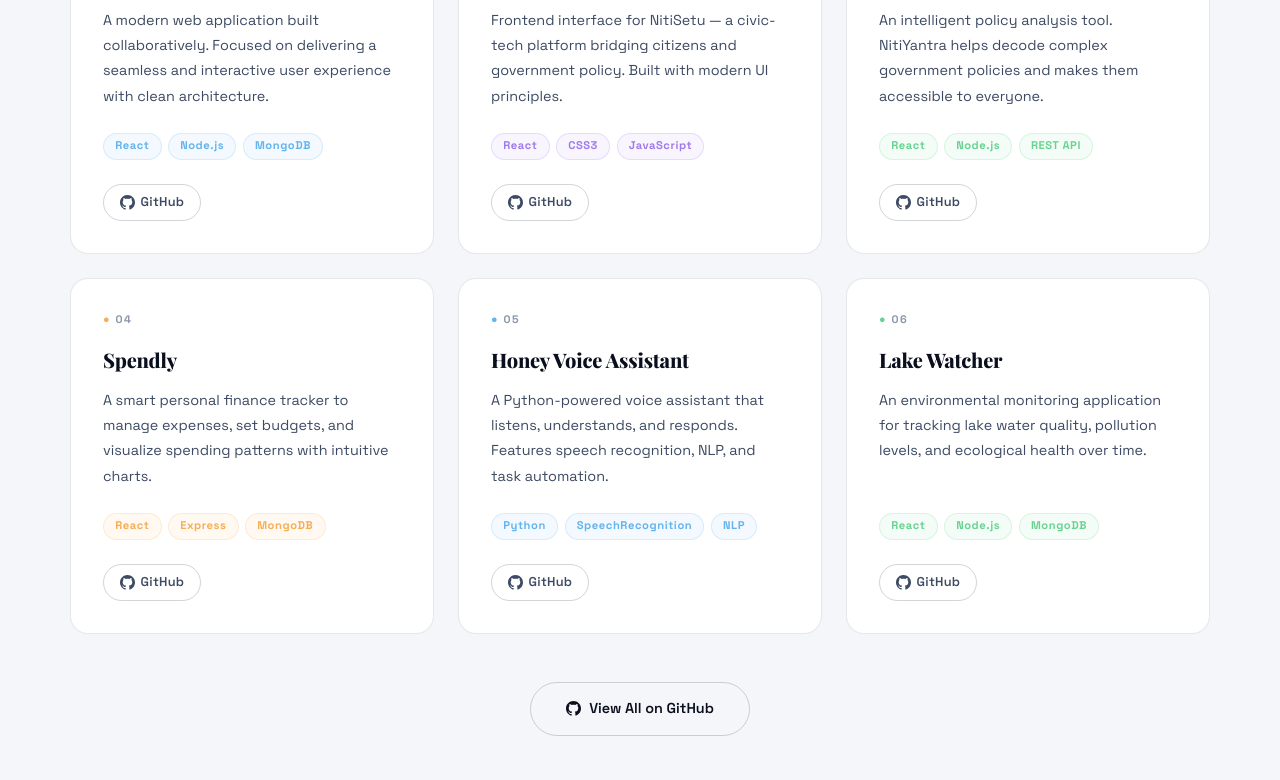
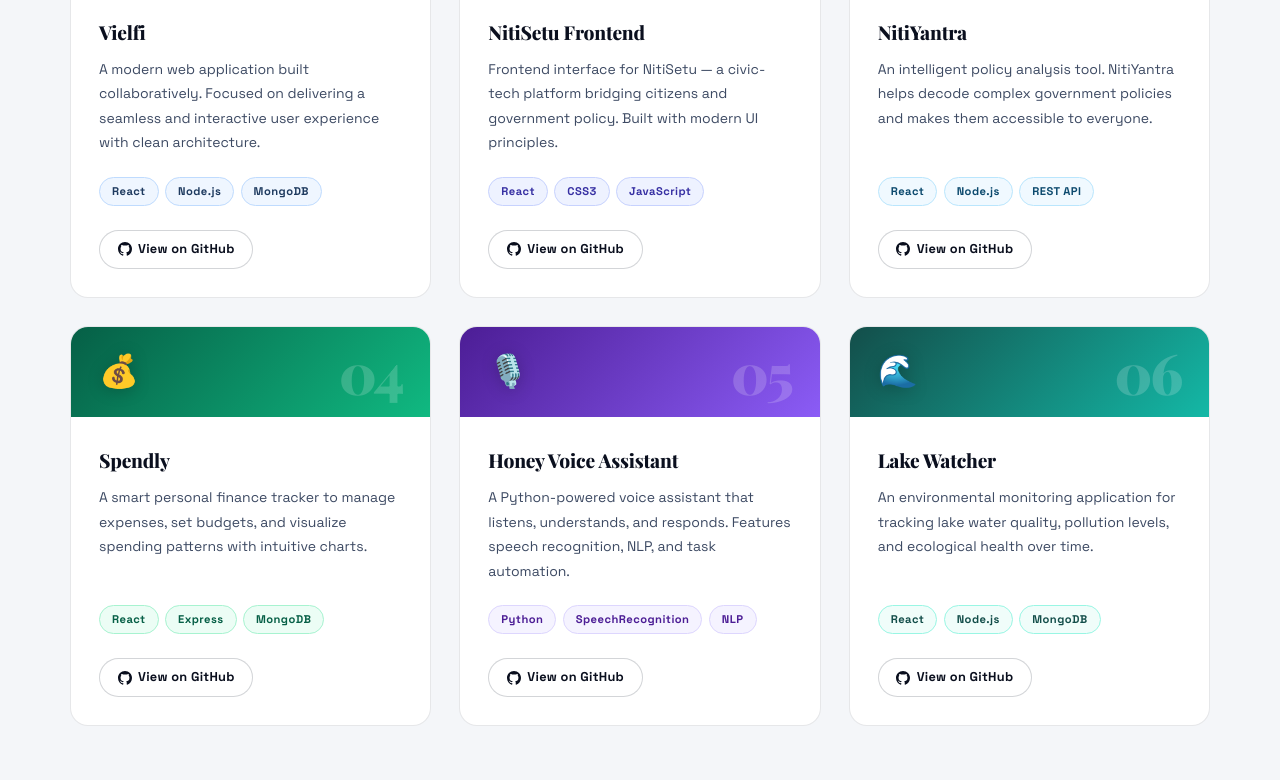
Before and after one commit to kartikthhakur07/my-portfolio, a React (Create React App) app in the folder client/: page / in a window 1280 px wide. Shown: the part 3240-4020 px from the top of the page. Built offline with nearby package versions, Linux system fonts and the light colour scheme.

Commit message:
feat: enhance project cards with gradient headers, icons, glow hover effects

```diff
--- a/client/src/components/Projects.js
+++ b/client/src/components/Projects.js
@@ -7,6 +7,7 @@ const PROJECTS = [
     github: 'https://github.com/j25aiml192-hash/vielfi',
     live: null,
     color: 'blue',
+    icon: '🌐',
   },
   {
     id: 2,
@@ -15,7 +16,8 @@ const PROJECTS = [
     tech: ['React', 'CSS3', 'JavaScript'],
     github: 'https://github.com/j25aiml192-hash/nitisetu-frontend',
     live: null,
-    color: 'purple',
+    color: 'indigo',
+    icon: '🏛️',
   },
   {
     id: 3,
@@ -24,7 +26,8 @@ const PROJECTS = [
     tech: ['React', 'Node.js', 'REST API'],
     github: 'https://github.com/j25aiml192-hash/NitiYantra',
     live: null,
-    color: 'green',
+    color: 'sky',
+    icon: '⚙️',
   },
   {
     id: 4,
@@ -33,7 +36,8 @@ const PROJECTS = [
     tech: ['React', 'Express', 'MongoDB'],
     github: 'https://github.com/j25aiml192-hash/spendly',
     live: null,
-    color: 'orange',
+    color: 'emerald',
+    icon: '💰',
   },
   {
     id: 5,
@@ -42,7 +46,8 @@ const PROJECTS = [
     tech: ['Python', 'SpeechRecognition', 'NLP'],
     github: 'https://github.com/kartikthhakur07/honey-voice_assistant',
     live: null,
-    color: 'blue',
+    color: 'violet',
+    icon: '🎙️',
   },
   {
     id: 6,
@@ -51,29 +56,32 @@ const PROJECTS = [
     tech: ['React', 'Node.js', 'MongoDB'],
     github: 'https://github.com/kartikthhakur07/lake-watcher',
     live: null,
-    color: 'green',
+    color: 'teal',
+    icon: '🌊',
   },
 ];
 
 const colorMap = {
-  blue:   { dot: '#63b3ed', bg: 'rgba(99,179,237,0.08)',   border: 'rgba(99,179,237,0.2)'  },
-  purple: { dot: '#9f7aea', bg: 'rgba(159,122,234,0.08)', border: 'rgba(159,122,234,0.2)' },
-  green:  { dot: '#68d391', bg: 'rgba(104,211,145,0.08)', border: 'rgba(104,211,145,0.2)' },
-  orange: { dot: '#f6ad55', bg: 'rgba(246,173,85,0.08)',  border: 'rgba(246,173,85,0.2)'  },
+  blue:    { grad: 'linear-gradient(135deg,#1e3a5f,#2563eb)', tag: '#1e3a5f', tagBg: '#eff6ff', tagBorder: '#bfdbfe', glow: 'rgba(37,99,235,0.18)'  },
+  indigo:  { grad: 'linear-gradient(135deg,#312e81,#6366f1)', tag: '#3730a3', tagBg: '#eef2ff', tagBorder: '#c7d2fe', glow: 'rgba(99,102,241,0.18)' },
+  sky:     { grad: 'linear-gradient(135deg,#0369a1,#38bdf8)', tag: '#0c4a6e', tagBg: '#f0f9ff', tagBorder: '#bae6fd', glow: 'rgba(56,189,248,0.18)' },
+  emerald: { grad: 'linear-gradient(135deg,#065f46,#10b981)', tag: '#065f46', tagBg: '#ecfdf5', tagBorder: '#a7f3d0', glow: 'rgba(16,185,129,0.18)' },
+  violet:  { grad: 'linear-gradient(135deg,#4c1d95,#8b5cf6)', tag: '#4c1d95', tagBg: '#f5f3ff', tagBorder: '#ddd6fe', glow: 'rgba(139,92,246,0.18)' },
+  teal:    { grad: 'linear-gradient(135deg,#134e4a,#14b8a6)', tag: '#134e4a', tagBg: '#f0fdfa', tagBorder: '#99f6e4', glow: 'rgba(20,184,166,0.18)'  },
 };
 
 function GitHubIcon() {
   return (
-    <svg xmlns="http://www.w3.org/2000/svg" viewBox="0 0 24 24" fill="currentColor" width="15" height="15">
+    <svg xmlns="http://www.w3.org/2000/svg" viewBox="0 0 24 24" fill="currentColor" width="14" height="14">
       <path d="M12 0C5.37 0 0 5.37 0 12c0 5.3 3.438 9.8 8.205 11.385.6.113.82-.258.82-.577 0-.285-.01-1.04-.015-2.04-3.338.724-4.042-1.61-4.042-1.61-.546-1.385-1.335-1.755-1.335-1.755-1.087-.744.084-.729.084-.729 1.205.084 1.838 1.236 1.838 1.236 1.07 1.835 2.809 1.305 3.495.998.108-.776.417-1.305.76-1.605-2.665-.3-5.466-1.332-5.466-5.93 0-1.31.465-2.38 1.235-3.22-.135-.303-.54-1.523.105-3.176 0 0 1.005-.322 3.3 1.23.96-.267 1.98-.399 3-.405 1.02.006 2.04.138 3 .405 2.28-1.552 3.285-1.23 3.285-1.23.645 1.653.24 2.873.12 3.176.765.84 1.23 1.91 1.23 3.22 0 4.61-2.805 5.625-5.475 5.92.42.36.81 1.096.81 2.22 0 1.606-.015 2.896-.015 3.286 0 .315.21.69.825.57C20.565 21.795 24 17.295 24 12c0-6.63-5.37-12-12-12z"/>
     </svg>
   );
 }
 
-function ExternalIcon() {
+function ArrowIcon() {
   return (
-    <svg xmlns="http://www.w3.org/2000/svg" fill="none" viewBox="0 0 24 24" stroke="currentColor" strokeWidth="2" width="14" height="14">
-      <path strokeLinecap="round" strokeLinejoin="round" d="M10 6H6a2 2 0 00-2 2v10a2 2 0 002 2h10a2 2 0 002-2v-4M14 4h6m0 0v6m0-6L10 14" />
+    <svg xmlns="http://www.w3.org/2000/svg" fill="none" viewBox="0 0 24 24" stroke="currentColor" strokeWidth="2" width="13" height="13">
+      <path strokeLinecap="round" strokeLinejoin="round" d="M7 17L17 7M17 7H7M17 7v10"/>
     </svg>
   );
 }
@@ -92,13 +100,21 @@ function Projects() {
           {PROJECTS.map((project, idx) => {
             const c = colorMap[project.color];
             return (
-              <div key={project.id} className="project-card animate-in" style={{ animationDelay: `${idx * 0.08}s` }}>
-                {/* Top accent bar (shown on hover via CSS) */}
-                <div className="project-num">
-                  <span style={{ color: c.dot }}>● </span>
+              <div
+                key={project.id}
+                className="project-card animate-in"
+                style={{ animationDelay: `${idx * 0.08}s`, '--card-glow': c.glow }}
+              >
+                {/* Gradient header banner */}
+                <div className="project-card-header" style={{ background: c.grad }}>
+                  <span className="project-card-icon">{project.icon}</span>
+                  <span className="project-card-num">
                     {String(idx + 1).padStart(2, '0')}
+                  </span>
                 </div>
 
+                {/* Card body */}
+                <div className="project-card-body">
                   <h3>{project.title}</h3>
                   <p>{project.description}</p>
 
@@ -107,7 +123,7 @@ function Projects() {
                       <span
                         key={t}
                         className="tech-tag"
-                      style={{ color: c.dot, background: c.bg, borderColor: c.border }}
+                        style={{ color: c.tag, background: c.tagBg, borderColor: c.tagBorder }}
                       >
                         {t}
                       </span>
@@ -115,26 +131,17 @@ function Projects() {
                   </div>
 
                   <div className="project-links">
-                  <a
-                    href={project.github}
-                    target="_blank"
-                    rel="noreferrer"
-                    className="project-link"
-                  >
+                    <a href={project.github} target="_blank" rel="noreferrer" className="project-link">
                       <GitHubIcon />
-                    GitHub
+                      View on GitHub
                     </a>
                     {project.live && (
-                    <a
-                      href={project.live}
-                      target="_blank"
-                      rel="noreferrer"
-                      className="project-link"
-                    >
-                      <ExternalIcon />
+                      <a href={project.live} target="_blank" rel="noreferrer" className="project-link-live" style={{ color: c.tag }}>
+                        <ArrowIcon />
                         Live Demo
                       </a>
                     )}
+                  </div>
                 </div>
               </div>
             );
@@ -142,13 +149,8 @@ function Projects() {
         </div>
 
         {/* View all on GitHub */}
-        <div style={{ textAlign: 'center', marginTop: '3rem' }}>
-          <a
-            href="https://github.com/kartikthhakur07"
-            target="_blank"
-            rel="noreferrer"
-            className="btn-secondary"
-          >
+        <div style={{ textAlign: 'center', marginTop: '3.5rem' }}>
+          <a href="https://github.com/kartikthhakur07" target="_blank" rel="noreferrer" className="btn-secondary">
             <GitHubIcon />
             View All on GitHub
           </a>
--- a/client/src/index.css
+++ b/client/src/index.css
@@ -563,86 +563,133 @@ body {
 .projects-grid {
   display: grid;
   grid-template-columns: repeat(auto-fit, minmax(320px, 1fr));
-  gap: 1.5rem;
+  gap: 1.75rem;
 }
 .project-card {
   background: var(--bg-card);
   border: 1px solid var(--border);
   border-radius: var(--radius-lg);
-  padding: 2rem;
   display: flex;
   flex-direction: column;
   transition: var(--transition);
   position: relative;
   overflow: hidden;
 }
-.project-card::before {
+.project-card:hover {
+  border-color: transparent;
+  transform: translateY(-6px);
+  box-shadow: 0 20px 60px var(--card-glow, rgba(37,99,235,0.15)),
+              0 4px 20px rgba(10,15,30,0.08);
+}
+
+/* Gradient header banner */
+.project-card-header {
+  position: relative;
+  height: 90px;
+  display: flex;
+  align-items: center;
+  justify-content: space-between;
+  padding: 0 1.75rem;
+  overflow: hidden;
+}
+.project-card-header::after {
   content: '';
   position: absolute;
-  top: 0; left: 0; right: 0;
-  height: 3px;
-  background: var(--gradient);
+  inset: 0;
+  background: rgba(0,0,0,0.08);
   opacity: 0;
   transition: var(--transition);
 }
-.project-card:hover {
-  border-color: var(--border-accent);
-  transform: translateY(-5px);
-  box-shadow: var(--shadow-deep);
+.project-card:hover .project-card-header::after { opacity: 1; }
+
+.project-card-icon {
+  font-size: 2rem;
+  filter: drop-shadow(0 2px 8px rgba(0,0,0,0.2));
+  z-index: 1;
 }
-.project-card:hover::before { opacity: 1; }
-.project-num {
-  font-size: 0.68rem;
-  font-weight: 700;
-  letter-spacing: 0.14em;
-  color: var(--text-muted);
-  text-transform: uppercase;
-  margin-bottom: 1rem;
+.project-card-num {
+  font-family: var(--font-display);
+  font-size: 3.5rem;
+  font-weight: 900;
+  color: rgba(255,255,255,0.18);
+  line-height: 1;
+  letter-spacing: -0.04em;
+  z-index: 1;
+  user-select: none;
 }
-.project-card h3 {
+
+/* Card body */
+.project-card-body {
+  padding: 1.75rem;
+  display: flex;
+  flex-direction: column;
+  flex: 1;
+}
+.project-card-body h3 {
   font-family: var(--font-display);
-  font-size: 1.25rem;
+  font-size: 1.2rem;
   font-weight: 800;
-  margin-bottom: 0.75rem;
+  margin-bottom: 0.6rem;
   letter-spacing: -0.01em;
   color: var(--text-primary);
 }
-.project-card p {
+.project-card-body p {
   color: var(--text-secondary);
-  font-size: 0.9rem;
+  font-size: 0.875rem;
   line-height: 1.75;
   flex: 1;
+  margin-bottom: 1.4rem;
+}
+.project-tech {
+  display: flex;
+  flex-wrap: wrap;
+  gap: 0.4rem;
   margin-bottom: 1.5rem;
 }
-.project-tech { display: flex; flex-wrap: wrap; gap: 0.4rem; margin-bottom: 1.5rem; }
 .tech-tag {
   font-size: 0.7rem;
   font-weight: 700;
-  letter-spacing: 0.05em;
-  padding: 0.22rem 0.7rem;
+  letter-spacing: 0.04em;
+  padding: 0.28rem 0.75rem;
   border-radius: 999px;
   border: 1px solid;
 }
-.project-links { display: flex; gap: 0.75rem; }
+.project-links { display: flex; gap: 0.75rem; align-items: center; }
 .project-link {
+  display: inline-flex;
+  align-items: center;
+  gap: 0.4rem;
+  font-size: 0.8rem;
+  font-weight: 700;
+  color: var(--text-primary);
+  text-decoration: none;
+  padding: 0.5rem 1.1rem;
+  border: 1.5px solid var(--border-strong);
+  border-radius: 999px;
+  transition: var(--transition);
+  letter-spacing: 0.02em;
+  background: white;
+}
+.project-link:hover {
+  background: var(--accent);
+  color: white;
+  border-color: var(--accent);
+  transform: translateY(-1px);
+  box-shadow: 0 4px 14px rgba(30,58,95,0.25);
+}
+.project-link-live {
   display: inline-flex;
   align-items: center;
   gap: 0.35rem;
   font-size: 0.8rem;
-  font-weight: 600;
-  color: var(--text-secondary);
+  font-weight: 700;
   text-decoration: none;
-  padding: 0.45rem 1rem;
-  border: 1.5px solid var(--border-strong);
-  border-radius: 999px;
+  letter-spacing: 0.02em;
+  opacity: 0.8;
   transition: var(--transition);
-  letter-spacing: 0.02em;
 }
-.project-link:hover {
-  color: var(--accent-2);
-  border-color: var(--accent-2);
-  background: var(--accent-light);
-}
+.project-link-live:hover { opacity: 1; }
+
 .projects-loading { text-align: center; padding: 4rem; color: var(--text-muted); }
 .spinner {
   width: 36px; height: 36px;
```
Lines whose indentation alone changed are shown as unchanged.
